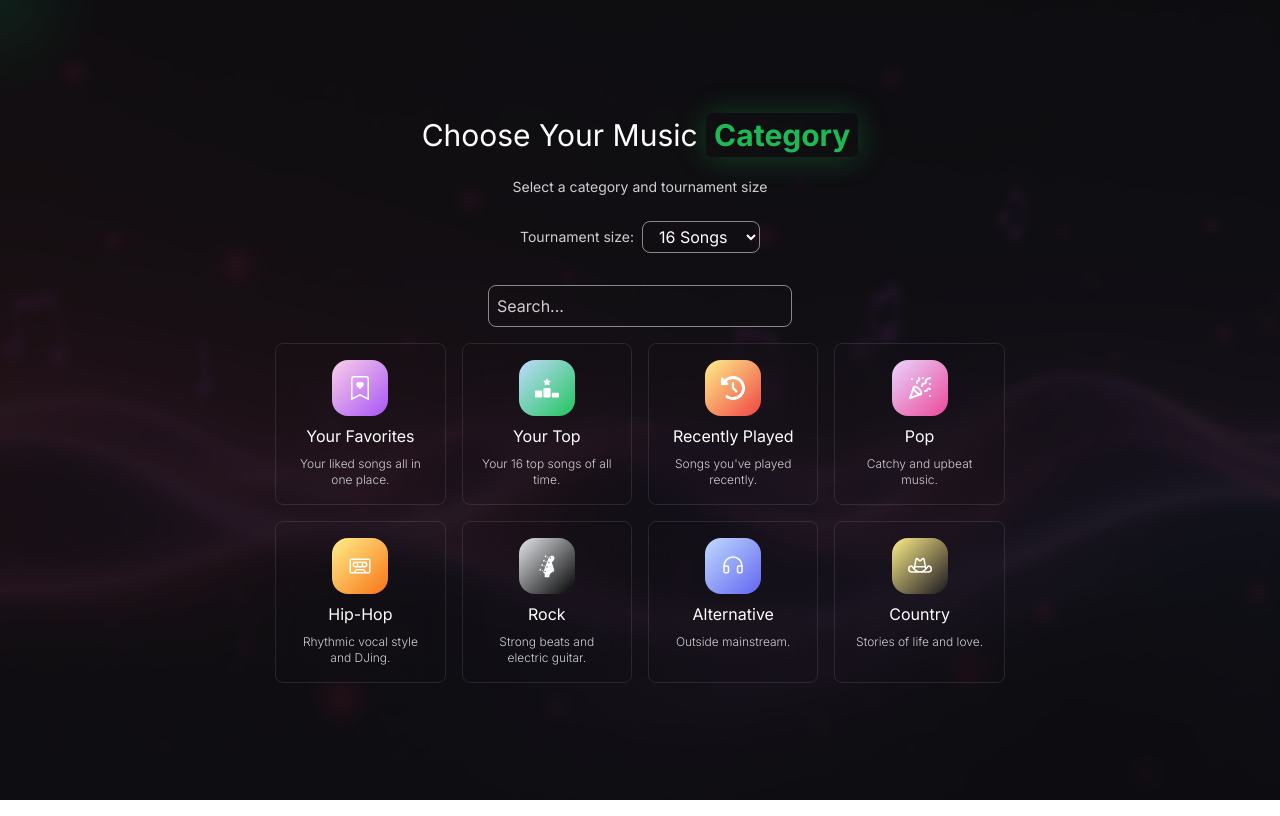
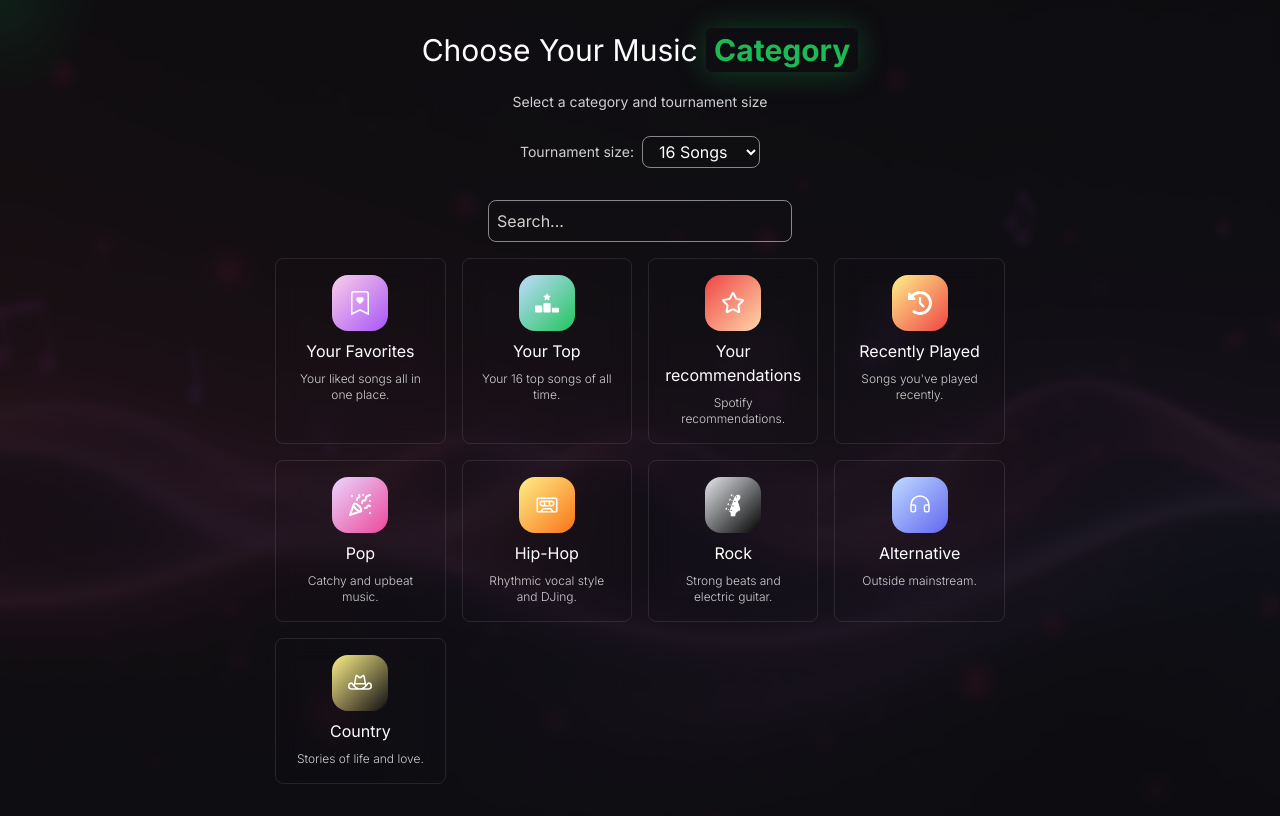
Before and after one commit to arekasek/This-Or-That-Songs-version, a Next.js app: page /genre in a window 1280 px wide. Built offline with nearby package versions, Linux system fonts and the light colour scheme.

Commit message:
some updates

```diff
--- a/src/app/callback/page.js
+++ b/src/app/callback/page.js
@@ -1,6 +1,7 @@
 "use client";
 import { useEffect } from "react";
 import { useRouter } from "next/navigation";
+import Loader from "../components/loader";
 
 export default function Callback() {
   const router = useRouter();
@@ -25,5 +26,5 @@ export default function Callback() {
     }
   }, [router]);
 
-  return <p className="text-white">Logging in...</p>;
+  return <Loader />;
 }
--- /dev/null
+++ b/src/app/components/Loader.js
@@ -0,0 +1,9 @@
+import React from "react";
+
+export default function loader() {
+  return (
+    <div className="absolute inset-0 z-50 flex items-center justify-center bg-black/80 backdrop-blur-sm">
+      <img src="/loading-gif.gif" className="w-[250px]" />
+    </div>
+  );
+}
--- a/src/app/genre/page.js
+++ b/src/app/genre/page.js
@@ -7,6 +7,8 @@ import { LuPartyPopper } from "react-icons/lu";
 import { PiCassetteTape, PiHeadphones, PiCowboyHat } from "react-icons/pi";
 import { GiGuitarBassHead } from "react-icons/gi";
 import { decades, genreArtists } from "../components/artistsByGenre";
+import { LuStar } from "react-icons/lu";
+import Loader from "../components/loader";
 
 const genres = [
   {
@@ -22,6 +24,13 @@ const genres = [
     color: "from-blue-200 to-green-500",
     description: "Your 16 top songs of all time.",
     special: "top",
+  },
+  {
+    name: "Your recommendations",
+    icon: <LuStar />,
+    color: "from-red-500 to-orange-200",
+    description: "Spotify recommendations.",
+    special: "charts",
   },
   {
     name: "Recently Played",
@@ -297,11 +306,7 @@ export default function Page() {
 
   return (
     <div className="min-h-screen h-full flex flex-col gap-4 items-center justify-center relative text-white p-8">
-      {loading && (
-        <div className="absolute inset-0 z-50 flex items-center justify-center bg-black/80 backdrop-blur-sm">
-          <img src="/loading-gif.gif" className="w-[250px]" alt="Loading..." />
-        </div>
-      )}
+      {loading && <Loader />}
 
       <div className="gap-6 flex flex-col items-center mb-2">
         <h1 className="text-3xl">
--- a/src/app/tournament/page.js
+++ b/src/app/tournament/page.js
@@ -5,6 +5,7 @@ import ColorThief from "colorthief";
 import { TbRefresh } from "react-icons/tb";
 import { useRouter } from "next/navigation";
 import ProgressBarAnimated from "../components/progressBarAnimated";
+import Loader from "../components/loader";
 
 export default function Tournament() {
   const [tracks, setTracks] = useState([]);
@@ -150,11 +151,7 @@ export default function Tournament() {
 
   return (
     <main className="flex min-h-screen flex-col sm:flex-row items-center justify-center relative p-4">
-      {loading && (
-        <div className="absolute inset-0 z-50 flex items-center justify-center bg-black/80 backdrop-blur-sm">
-          <img src="/loading-gif.gif" className="w-[250px]" />
-        </div>
-      )}
+      {loading && <Loader />}
 
       {!loading && winner ? (
         <div className="absolute w-screen flex items-center justify-center h-screen top-0 z-50 bg-black/80 backdrop-blur-sm inset-0 text-white">
```
